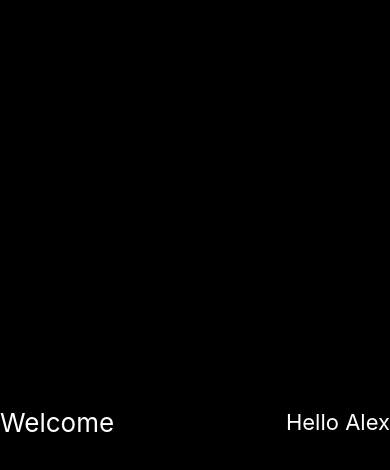
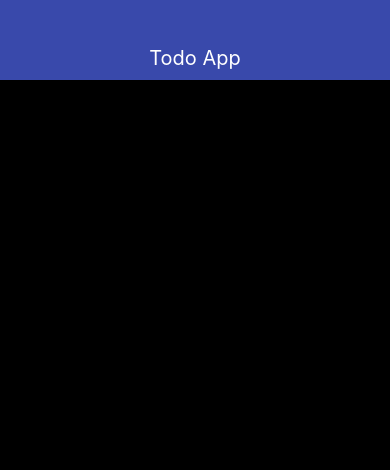
Before and after one commit to sanek306/react-native-course-expo, a React Native app: screen / in a window 390 px wide. Shown: the top 470 px of the page. Built offline with nearby package versions, Linux system fonts and the light colour scheme.

Commit message:
Simple navbar

```diff
--- a/App.js
+++ b/App.js
@@ -1,31 +1,18 @@
-import { StatusBar } from 'expo-status-bar';
 import React from 'react';
 import { StyleSheet, Text, View } from 'react-native';
+import {Navbar} from './src/Navbar';
 
 export default function App() {
   return (
     <View style={styles.container}>
-      <Text style={styles.headerText}>Welcome</Text>
-      <Text style={styles.text}>Hello Alex</Text>
+        <Navbar title="Todo App" />
     </View>
   );
 }
 
 const styles = StyleSheet.create({
   container: {
+    backgroundColor: 'black',
     flex: 1,
-    flexDirection: 'row',
-    justifyContent: 'space-between',
-    alignItems: 'center',
-    backgroundColor: 'black',
-    fontSize: 24
   },
-  headerText: {
-    fontSize: 26,
-    color: '#fff'
-  },
-  text: {
-    fontSize: 22,
-    color: '#fff'
-  }
 });
--- /dev/null
+++ b/src/Navbar.js
@@ -0,0 +1,25 @@
+import React from 'react';
+import { View, Text, StyleSheet } from 'react-native';
+
+export const Navbar = ({ title }) => {
+
+    return (
+        <View style={styles.navbar}>
+            <Text style={styles.text}>{title}</Text>
+        </View>
+    );
+}
+
+const styles = StyleSheet.create({
+    navbar: {
+        height: 80,
+        alignItems: 'center',
+        justifyContent: 'flex-end',
+        backgroundColor: '#3949ab',
+        paddingBottom: 10
+    },
+    text: {
+        color: 'white',
+        fontSize: 20
+    }
+});
```
